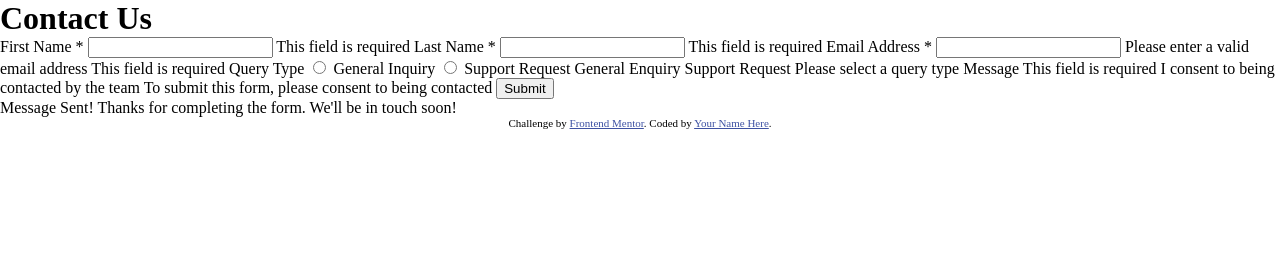
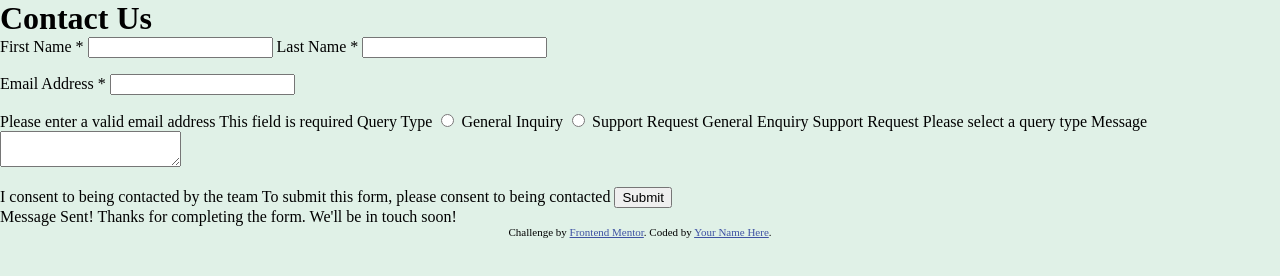
Before and after one commit to akri-dev/frontend-mentor_contact-form, a plain HTML site: page index.html in a window 1280 px wide. Drawn offline with Linux system fonts and the light colour scheme.

Commit message:
working on initial code validation in javascript

```diff
--- a/assets/css/styles.css
+++ b/assets/css/styles.css
@@ -41,3 +41,11 @@ h3,
 p {
     margin-bottom: 1em
 }
+
+body {
+    background: #E0F1E7;
+}
+
+.two-columns {
+    display: inline-block;
+}
--- /dev/null
+++ b/assets/js/functions.js
@@ -0,0 +1,24 @@
+function successMessage() {
+}
+
+function validateForm() {
+    // var x = document.forms["contact_form"]["first_name"].value;
+    // if (x == "") {
+    //     var validationParagraph = document.getElementsByClassName("validation-paragraph");
+    //     for (let i = 0; i < 4; i++) {
+    //         validationParagraph[i].innerHTML = "This field is required.";
+    //       } // loop when need to work on multiple arrays with the same data value
+    // }
+
+    // format is the same in creating IPO Structure
+    const form = document.forms["contact_form"];
+    const validationParagraph = document.getElementsByClassName("validation-paragraph");
+    const fieldsToValidate = ["first_name", "last_name", "email_address", "message_box"];
+
+    for (let i = 0; i < fieldsToValidate[i].length; i++) {
+        const fieldName = fieldsToValidate[i];
+        const fieldValue = fieldsToValidate[i].value;
+
+    }
+
+}
--- a/assets/js/main.js
+++ /dev/null
@@ -1,3 +0,0 @@
-function successMessage() {
-
-}
--- a/index.html
+++ b/index.html
@@ -19,15 +19,23 @@
 
   <h1>Contact Us</h1>
 
-  <form action="#">
-    <label for="first-name">First Name <span class="required-asterisk">*</span></label>
-    <input type="text" id="first-name" required>
-    This field is required
-    <label for="last-name">Last Name <span class="required-asterisk">*</span></label>
-    <input type="text" id="last-name" required>
-    This field is required
-    <label for="email-address">Email Address <span class="required-asterisk">*</span></label>
-    <input type="text" id="email-address" required>
+  <!-- return keyword, must be true to allow form submission if all fields are filled -->
+  <form action="#" id="contact-form" name="contact_form" onsubmit="return validateForm()" required>
+    <div class="two-columns">
+      <label for="first-name">First Name <span class="required-asterisk">*</span></label>
+      <input type="text" id="first-name" name="first_name">
+      <p class="validation-paragraph"></p>
+    </div>
+    <div class="two-columns">
+      <label for="last-name">Last Name <span class="required-asterisk">*</span></label>
+      <input type="text" id="last-name" name="last_name">
+      <p class="validation-paragraph"></p>
+    </div>
+    <div>
+      <label for="email-address">Email Address <span class="required-asterisk">*</span></label>
+      <input type="email" id="email-address" name="email_address">
+      <p class="validation-paragraph"></p>
+    </div>
     Please enter a valid email address
     This field is required
     <label>Query Type</label>
@@ -39,10 +47,11 @@
     Support Request
     Please select a query type
     <label for="message-box">Message</label>
-    This field is required
+    <textarea name="message_box" id="message-box"></textarea>
+    <p class="validation-paragraph"></p>
     <label for="consent-checkbox">I consent to being contacted by the team</label>
     To submit this form, please consent to being contacted
-    <button type="submit" onclick="successMessage()">Submit</button>
+    <button type="submit">Submit</button>
   </form>
 
   <label for="">Message Sent!</label>
@@ -52,6 +61,6 @@
     Challenge by <a href="https://www.frontendmentor.io?ref=challenge">Frontend Mentor</a>.
     Coded by <a href="#">Your Name Here</a>.
   </div>
-  <script src="main.js"></script>
+  <script src="./assets/js/functions.js"></script>
 </body>
 </html>
```
